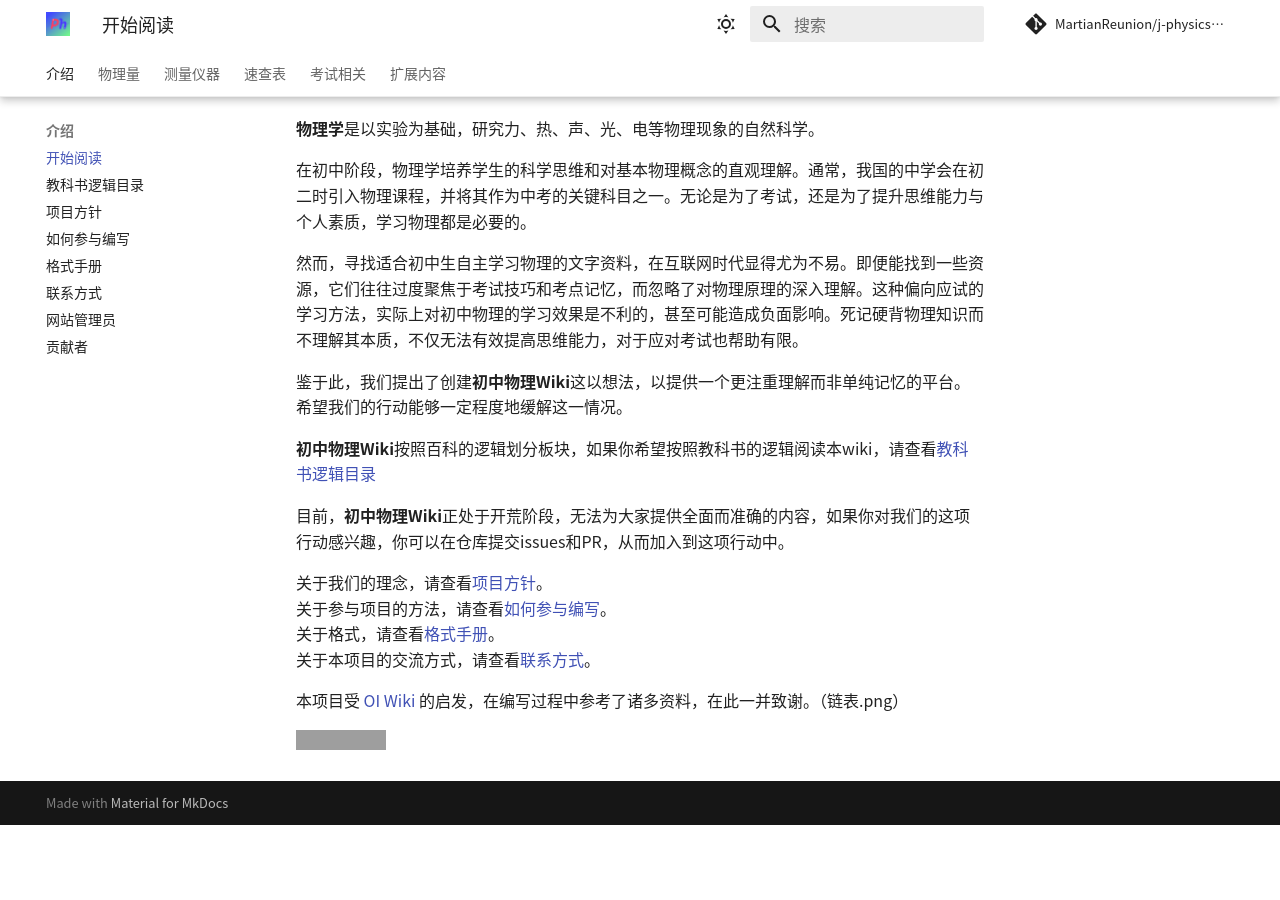
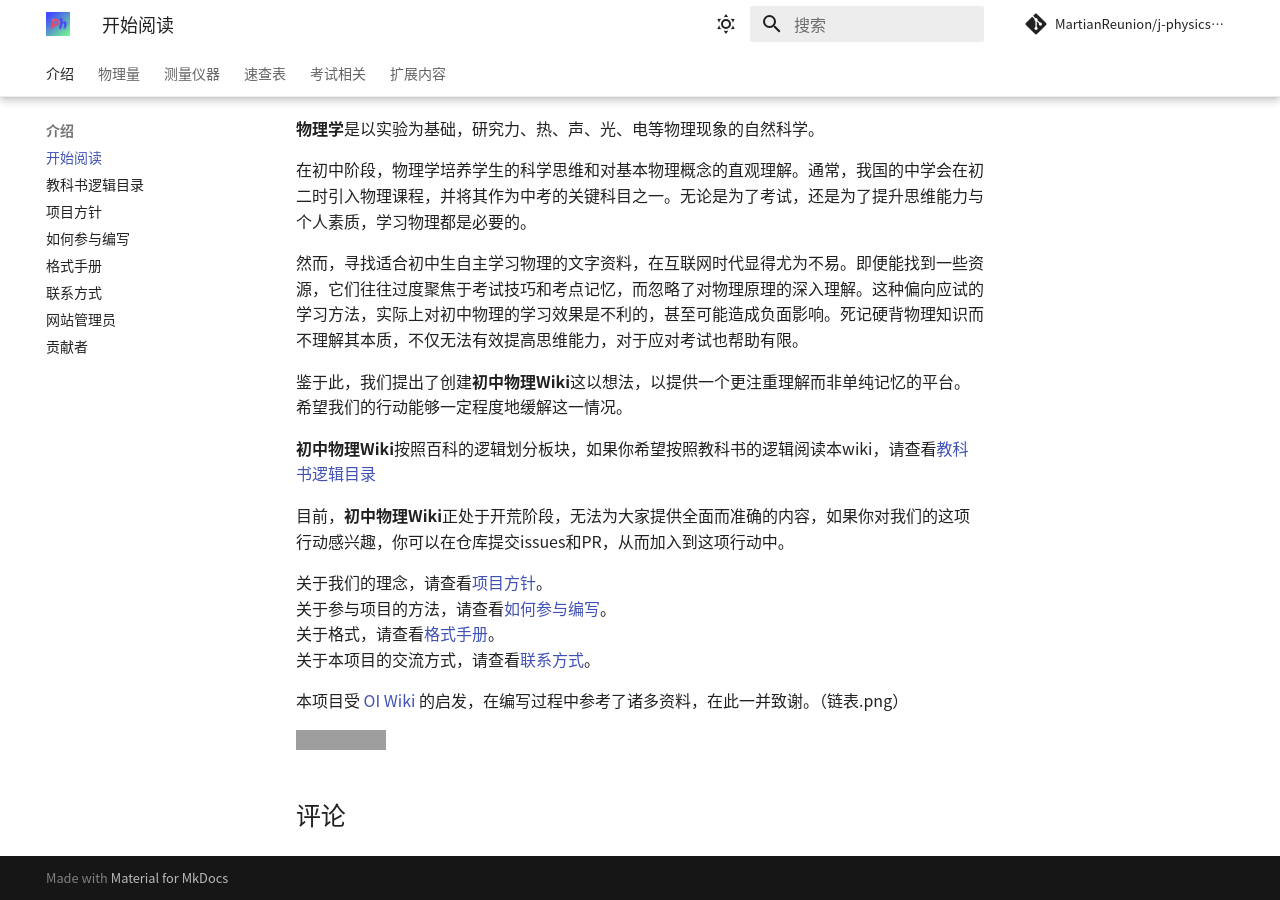
Before and after one commit to MartianReunion/j-physics-wiki, an MkDocs documentation site: the page built from docs/index.md, in a window 1280 px wide and 900 px high, scrolled down 561 px. Built offline with MkDocs 1.6.1 and Material for MkDocs 9.7.7, drawn with Linux system fonts in a browser that asks for light colours; nearby versions of some CDN libraries; library files that are not in the unit come from our copies; comment, search, counter and statistics services are not loaded; before the commit the page ends 1386 px from its top, so only the background shows below that; grey boxes are pictures that could not be loaded.

Commit message:
add(Giscus评论系统)

```diff
--- a/mkdocs.yml
+++ b/mkdocs.yml
@@ -85,6 +85,7 @@
   font:
     text: 'Noto Sans CJK SC'
     code: 'Fira Mono'
+  custom_dir: overrides
 
 
 markdown_extensions:
--- /dev/null
+++ b/overrides/main.html
@@ -0,0 +1,45 @@
+{% extends "base.html" %}
+
+{% block content %}
+{{ super() }}
+<!-- Giscus -->
+<h2 id="__comments">{{ lang.t("meta.comments") }}</h2>
+
+
+<!-- 这里改成你的Giscus代码 -->
+<script src="https://giscus.app/client.js" data-repo="MartianReunion/j-physics-wiki" data-repo-id="R_kgDOMjwHxw"
+    data-category="Announcements" data-category-id="DIC_kwDOMjwHx84CiKMO" data-mapping="pathname" data-strict="0"
+    data-reactions-enabled="1" data-emit-metadata="0" data-input-position="bottom" data-theme="preferred_color_scheme"
+    data-lang="zh-CN" data-loading="lazy" crossorigin="anonymous" async>
+    </script>
+
+
+
+<!-- Reload on palette change -->
+<script>
+    var palette = __md_get("__palette")
+    if (palette && typeof palette.color === "object")
+        if (palette.color.scheme === "slate") {
+            var giscus = document.querySelector("script[src*=giscus]")
+            giscus.setAttribute("data-theme", "dark")
+        }
+
+    /* Register event handlers after documented loaded */
+    document.addEventListener("DOMContentLoaded", function () {
+        var ref = document.querySelector("[data-md-component=palette]")
+        ref.addEventListener("change", function () {
+            var palette = __md_get("__palette")
+            if (palette && typeof palette.color === "object") {
+                var theme = palette.color.scheme === "slate" ? "dark" : "light"
+
+                /* Instruct Giscus to change theme */
+                var frame = document.querySelector(".giscus-frame")
+                frame.contentWindow.postMessage(
+                    { giscus: { setConfig: { theme } } },
+                    "https://giscus.app"
+                )
+            }
+        })
+    })
+</script>
+{% endblock %}
```
